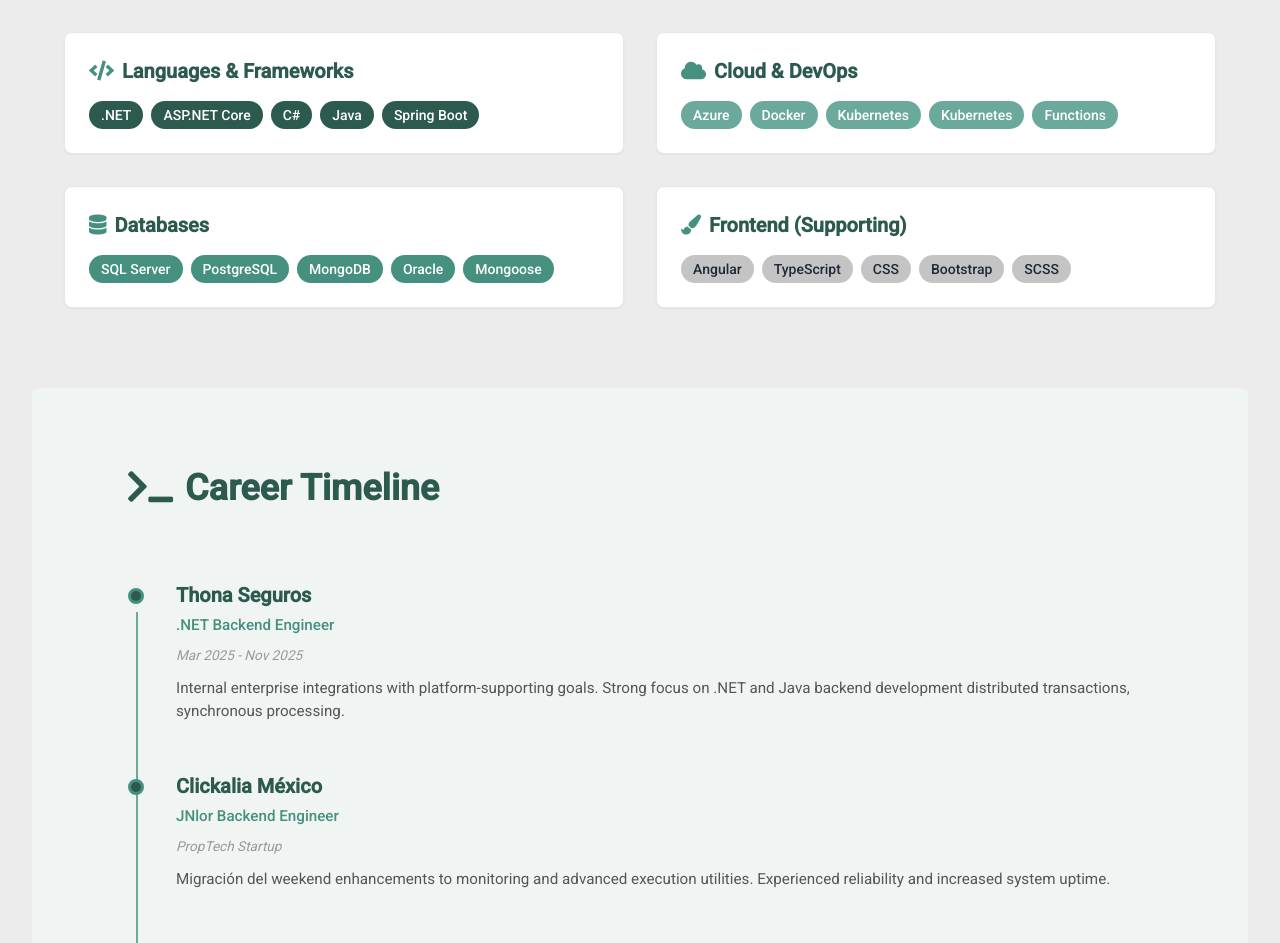
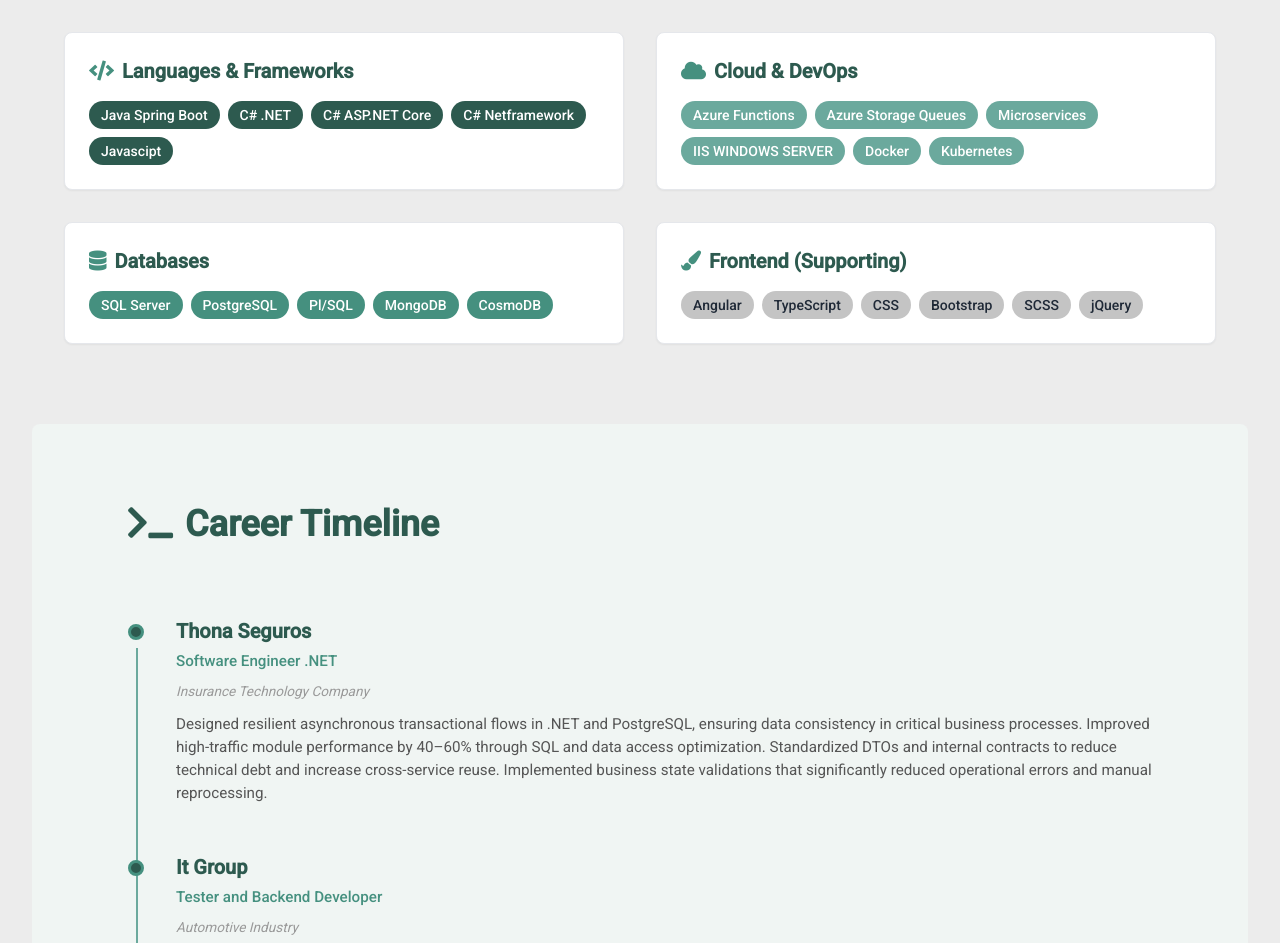
Before and after one commit to Carlos810/MyPortfolioWebVersionAsSoftwareEngineer, an Angular app: page / in a window 1280 px wide. Shown: the part 1600-2543 px from the top of the page. Built offline with nearby package versions, Linux system fonts and the light colour scheme.

Commit message:
add personal info

```diff
--- a/src/app/app.component.html
+++ b/src/app/app.component.html
@@ -31,7 +31,7 @@
             <i class="fas fa-network-wired"></i>
           </div>
           <div>
-            <h3 class="font-semibold text-primary-dark mb-1">.NET & Java Focus</h3>
+            <h3 class="font-semibold text-primary-dark mb-1">Java & .NET Focus</h3>
             <p class="text-gray-600 text-sm">Strong expertise in distributed transactions, asynchronous processing, and database centric architectures</p>
           </div>
         </div>
@@ -152,11 +152,11 @@
               Languages & Frameworks
             </h3>
             <div class="flex flex-wrap gap-2">
-              <span class="bg-primary-dark text-white px-3 py-1 rounded-full text-sm font-medium">.NET</span>
-              <span class="bg-primary-dark text-white px-3 py-1 rounded-full text-sm font-medium">ASP.NET Core</span>
-              <span class="bg-primary-dark text-white px-3 py-1 rounded-full text-sm font-medium">C#</span>
-              <span class="bg-primary-dark text-white px-3 py-1 rounded-full text-sm font-medium">Java</span>
-              <span class="bg-primary-dark text-white px-3 py-1 rounded-full text-sm font-medium">Spring Boot</span>
+              <span class="bg-primary-dark text-white px-3 py-1 rounded-full text-sm font-medium">Java Spring Boot</span>
+              <span class="bg-primary-dark text-white px-3 py-1 rounded-full text-sm font-medium">C# .NET</span>
+              <span class="bg-primary-dark text-white px-3 py-1 rounded-full text-sm font-medium">C# ASP.NET Core</span>
+              <span class="bg-primary-dark text-white px-3 py-1 rounded-full text-sm font-medium">C# Netframework</span>
+              <span class="bg-primary-dark text-white px-3 py-1 rounded-full text-sm font-medium">Javascipt</span>
             </div>
           </div>
 
@@ -169,9 +169,9 @@
             <div class="flex flex-wrap gap-2">
               <span class="bg-primary text-white px-3 py-1 rounded-full text-sm font-medium">SQL Server</span>
               <span class="bg-primary text-white px-3 py-1 rounded-full text-sm font-medium">PostgreSQL</span>
+              <span class="bg-primary text-white px-3 py-1 rounded-full text-sm font-medium">Pl/SQL</span>
               <span class="bg-primary text-white px-3 py-1 rounded-full text-sm font-medium">MongoDB</span>
-              <span class="bg-primary text-white px-3 py-1 rounded-full text-sm font-medium">Oracle</span>
-              <span class="bg-primary text-white px-3 py-1 rounded-full text-sm font-medium">Mongoose</span>
+              <span class="bg-primary text-white px-3 py-1 rounded-full text-sm font-medium">CosmoDB</span>
             </div>
           </div>
         </div>
@@ -185,11 +185,12 @@
               Cloud & DevOps
             </h3>
             <div class="flex flex-wrap gap-2">
-              <span class="bg-primary-light text-white px-3 py-1 rounded-full text-sm font-medium">Azure</span>
+              <span class="bg-primary-light text-white px-3 py-1 rounded-full text-sm font-medium">Azure Functions</span>
+              <span class="bg-primary-light text-white px-3 py-1 rounded-full text-sm font-medium">Azure Storage Queues</span>
+              <span class="bg-primary-light text-white px-3 py-1 rounded-full text-sm font-medium">Microservices</span>
+              <span class="bg-primary-light text-white px-3 py-1 rounded-full text-sm font-medium">IIS WINDOWS SERVER</span>
               <span class="bg-primary-light text-white px-3 py-1 rounded-full text-sm font-medium">Docker</span>
               <span class="bg-primary-light text-white px-3 py-1 rounded-full text-sm font-medium">Kubernetes</span>
-              <span class="bg-primary-light text-white px-3 py-1 rounded-full text-sm font-medium">Kubernetes</span>
-              <span class="bg-primary-light text-white px-3 py-1 rounded-full text-sm font-medium">Functions</span>
             </div>
           </div>
 
@@ -205,6 +206,7 @@
               <span class="bg-accent text-gray-800 px-3 py-1 rounded-full text-sm font-medium">CSS</span>
               <span class="bg-accent text-gray-800 px-3 py-1 rounded-full text-sm font-medium">Bootstrap</span>
               <span class="bg-accent text-gray-800 px-3 py-1 rounded-full text-sm font-medium">SCSS</span>
+              <span class="bg-accent text-gray-800 px-3 py-1 rounded-full text-sm font-medium">jQuery</span>
             </div>
           </div>
         </div>
@@ -227,7 +229,7 @@
   </section>
 
   <!-- PROJECTS SECTION -->
-  <section class="projects py-16 md:py-20">
+  <section id="projects" class="projects py-16 md:py-20">
     <div class="max-w-5xl mx-auto">
       <h2 class="text-3xl md:text-4xl font-bold text-primary-dark mb-10">Featured Projects</h2>
 
--- a/src/app/layout/hero/hero.component.html
+++ b/src/app/layout/hero/hero.component.html
@@ -31,7 +31,7 @@
               My Resume
             </a>
 
-            <a href=".projects" target="_blank"
+            <a href="#projects"
                class="inline-flex items-center justify-center gap-2 px-6 py-3 border-2 border-white text-white font-semibold rounded-lg hover:bg-white hover:text-primary-dark transition-all duration-300 relative z-20">
               <i class="fas fa-arrow-right"></i>
               Explore Projects
--- a/src/app/layout/timeline/timeline.component.ts
+++ b/src/app/layout/timeline/timeline.component.ts
@@ -12,27 +12,33 @@
   timelineItems = [
     {
       title: 'Thona Seguros',
-      position: '.NET Backend Engineer',
-      dateRange: 'Mar 2025 - Nov 2025',
-      description: 'Internal enterprise integrations with platform-supporting goals. Strong focus on .NET and Java backend development distributed transactions, synchronous processing.'
+      position: 'Software Engineer .NET',
+      dateRange: 'Insurance Technology Company',
+      description: 'Designed resilient asynchronous transactional flows in .NET and PostgreSQL, ensuring data consistency in critical business processes. Improved high-traffic module performance by 40–60% through SQL and data access optimization. Standardized DTOs and internal contracts to reduce technical debt and increase cross-service reuse. Implemented business state validations that significantly reduced operational errors and manual reprocessing.'
+    },
+    {
+      title: 'It Group',
+      position: 'Tester and Backend Developer',
+      dateRange: 'Automotive Industry',
+      description: 'Contributed to .NET-based business applications supporting real operational workflows. Delivered and validated APIs and scheduled backend jobs critical to daily operations. Performed end-to-end functional testing to ensure business rule accuracy and release stability. Collaborated with DB analysts to maintain data integrity through validations and controlled adjustments. Produced technical and test documentation for production incidents and feature deliveries. Actively participated in Scrum ceremonies, contributing to sprint planning, reviews, and issue resolution.'
     },
     {
       title: 'Clickalia México',
-      position: 'JNlor Backend Engineer',
+      position: 'Junior Backend Developer',
       dateRange: 'PropTech Startup',
-      description: 'Migración del weekend enhancements to monitoring and advanced execution utilities. Experienced reliability and increased system uptime.'
+      description: 'Backend engineer in a startup environment, balancing feature delivery and platform reliability under tight deadlines. Architected distributed data processing solutions using .NET and Microsoft Azure serverless services. Designed fault-tolerant ingestion pipelines with queue-based processing and retry policies. Enhanced system scalability through parallel processing and modular architecture patterns. Collaborated cross-functionally with Data Science teams to transform raw data into analytics-ready datasets. Simultaneously managed multiple cloud initiatives while ensuring on-time delivery in an evolving product environment, reviews, and issue resolution.'
     },
     {
-      title: 'ThTec',
-      position: 'Banking Technology Consulting',
-      dateRange: 'Oct 2021 | May 2025',
-      description: 'Engineered mission-critical backend services with focus on enterprise-grade reliability, distributed transactions, and high-performance computing systems.'
+      title: 'ThTec Consulting',
+      position: 'Full Stack Developer',
+      dateRange: 'Banking and Financial Services',
+      description: 'Backend engineer supporting core banking modernization initiatives. Refactored code legacy based transactional logic into SQL Server–driven services. Handled large-scale batch processing and high-volume financial datasets. Led controlled data migration operations using BCP and BULK INSERT. Ensured stability of critical banking workflows through Control-M monitoring and production incident support.ng on-time delivery in an evolving product environment, reviews, and issue resolution.'
     },
-    {
-      title: 'Education',
-      position: "Bachelor's Degree in Industrial Engineering",
-      dateRange: 'Tecnilienica University - Mexico',
-      description: 'Strong foundation in systems engineering, process optimization, and technical problem-solving methodologies.'
+     {
+      title: 'Federal Electoral Court',
+      position: 'Full Stack Developer',
+      dateRange: 'Federal Electoral Court (México)',
+      description: 'Contributed to the modernization of a public election support system. Improved performance and control by migrating data access from Entity Framework to optimized T-SQL queries and stored procedures. Upgraded the frontend architecture from AngularJS to Angular 14, modernizing the application stack. Designed and maintained .NET APIs and WCF services for automated report generation (Excel, Word, PDF). Enhanced business logic efficiency through stored procedure optimization. Worked in close pair programming with a senior engineer, applying clean architecture principles and best practices.'
     }
   ];
 }
```
